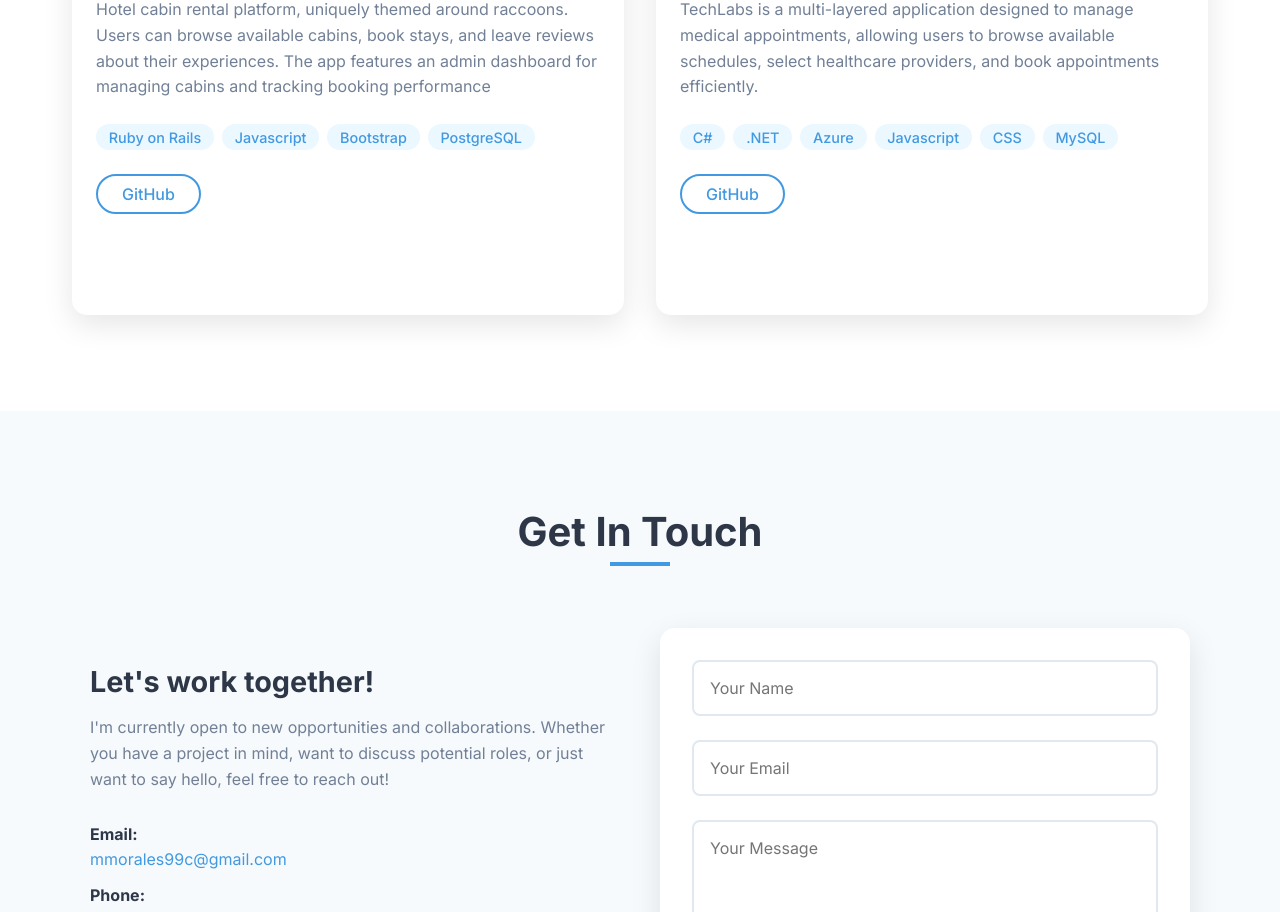
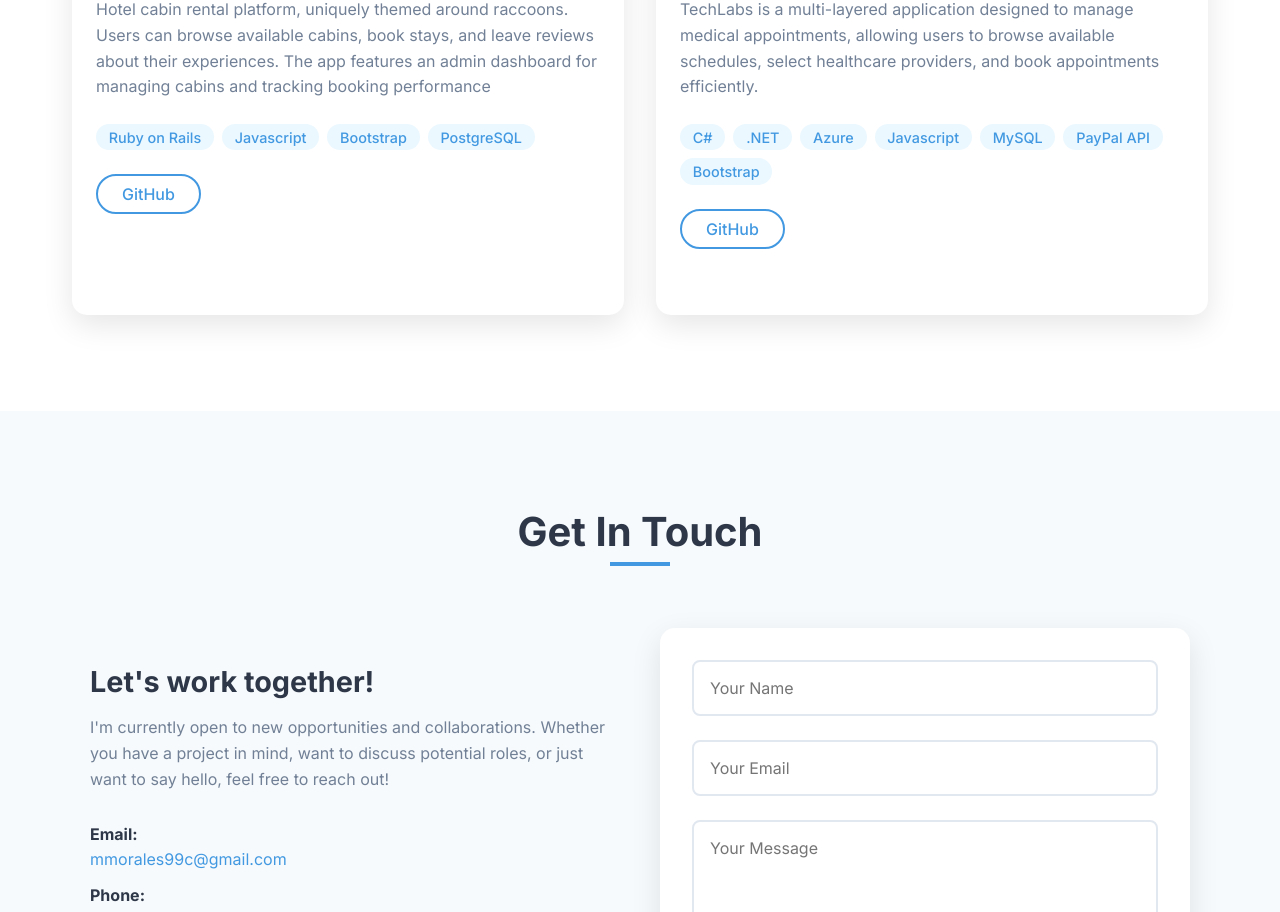
Before and after one commit to macOS-M/macos-m.github.io, a React (Create React App) app: page / in a window 1280 px wide. Shown: the part 5697-6609 px from the top of the page. Built offline with nearby package versions, Linux system fonts and the light colour scheme; no server answers.

Commit message:
Updated tech

```diff
--- a/src/components/Projects/Projects.js
+++ b/src/components/Projects/Projects.js
@@ -31,7 +31,7 @@ const Projects = () => {
     {
       title: 'TechLabs',
       description: 'TechLabs is a multi-layered application designed to manage medical appointments, allowing users to browse available schedules, select healthcare providers, and book appointments efficiently.',
-      technologies: ['C#', '.NET', 'Azure','Javascript', 'CSS','MySQL'],
+      technologies: ['C#', '.NET', 'Azure','Javascript','MySQL', 'PayPal API', 'Bootstrap'],
       image: techlabs,
       githubLink: 'https://github.com/macOS-M/TechLabs'
     }
```
